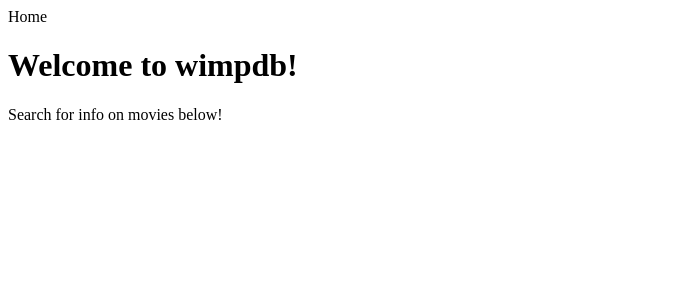
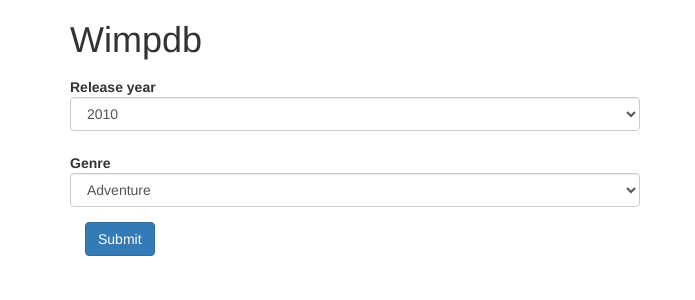
Before and after one commit to seankwalker/cpsc-437-project, a Flask app: page / in a window 1280 px wide. Shown: the top 300 px of the page, without its empty margins (0-695 px from the left). Run offline with Flask 2, Linux system fonts and the light colour scheme; some libraries are stand-ins or nearby versions.

Commit message:
basic query form

```diff
--- a/app.py
+++ b/app.py
@@ -1,14 +1,28 @@
 from flask import Flask, render_template, request
 from flask_bootstrap import Bootstrap
 from flask_sqlalchemy import SQLAlchemy
+from forms import QueryForm
 
 app = Flask(__name__)
 app.config['SQLALCHEMY_DATABASE_URI'] = 'postgresql://localhost/movies'
+app.config['SECRET_KEY'] = '7d4e41f27d441f27567d441f2b6176a'
 db = SQLAlchemy(app)
+
+bootstrap = Bootstrap(app)
+
 
 @app.route("/")
 def index():
-    return render_template('index.html')
+	form = QueryForm(request.form)
+	if request.method=='POST':
+		year = request.form['year']
+		genre=request.form['genre']
+
+		if form.validate():
+			return redirect(url_for('/'))
+		else:
+			flash(MSG[0])
+	return render_template('index.html', form=form)
 
 @app.route("/name/<name>")
 def get_movie_name(name):
--- /dev/null
+++ b/forms.py
@@ -0,0 +1,11 @@
+from flask_wtf import FlaskForm as Form
+from wtforms import TextField, validators, StringField,\
+SubmitField, SelectField, IntegerField
+
+class QueryForm(Form):
+    year = SelectField(u'Release year',\
+               choices=[('2010', '2010'), ('2011', '2011'), ('2012', '2012'), \
+                        ('2013', '2013'), ('2014', '2014'), ('2015', '2015'), \
+                        ('2016', '2016'), ('2017', '2017'), ('2018', '2018')], validators=[validators.required()])
+    genre = SelectField(u'Genre',\
+               choices=[('adventure', 'Adventure'), ('sport', 'Sport'), ('musical', 'Musical'), ('documentary', 'Documentary'), ('fantasy', 'Fantasy'), ('family', 'Family'), ('crime', 'Crime'), ('sci-fi', 'Sci-Fi'), ('drama', 'Drama'), ('thriller', 'Thriller'), ('comedy', 'Comedy'), ('romance', 'Romance'), ('biography', 'Biography'), ('western', 'Western'), ('animation', 'Animation'), ('war', 'War'), ('mystery', 'Mystery'), ('action', 'Action'), ('history', 'History'), ('music', 'Music'), ('horror', 'Horror')])
--- a/templates/index.html
+++ b/templates/index.html
@@ -1,15 +1,25 @@
 <!DOCTYPE html PUBLIC "-//W3C//DTD XHTML 1.0 Strict//EN"
 "http://www.w3.org/TR/xhtml1/DTD/xhtml1-strict.dtd">
 
+{% extends "bootstrap/base.html" %}
+{% import "bootstrap/wtf.html" as wtf %}
 {% block title %}Home{% endblock %}
 
 {% block content %}
-    <div id="cent-box">
     <div class="container">
-        <h1> Welcome to wimpdb! </h1>
+        <h1> Wimpdb </h1>
     </div>
     <div class="container">
-	<p> Search for info on movies below! </p>
-    </div>
+        <div class="col-lg-6">
+        <form class="form-horizontal" action="" method="post">
+            {{ form.hidden_tag() }}
+            {{ wtf.form_errors(form, hiddens="only") }}
+            {{ wtf.quick_form(form, form_type="horizontal", horizontal_columns=('lg', 3, 9)) }}
+
+            <div class="input submit">
+                <input type="submit" name="submit" value="Submit" class="btn btn-primary"/>
+            </div>
+        </form>
+        </div>
     </div>
 {% endblock %}
```
